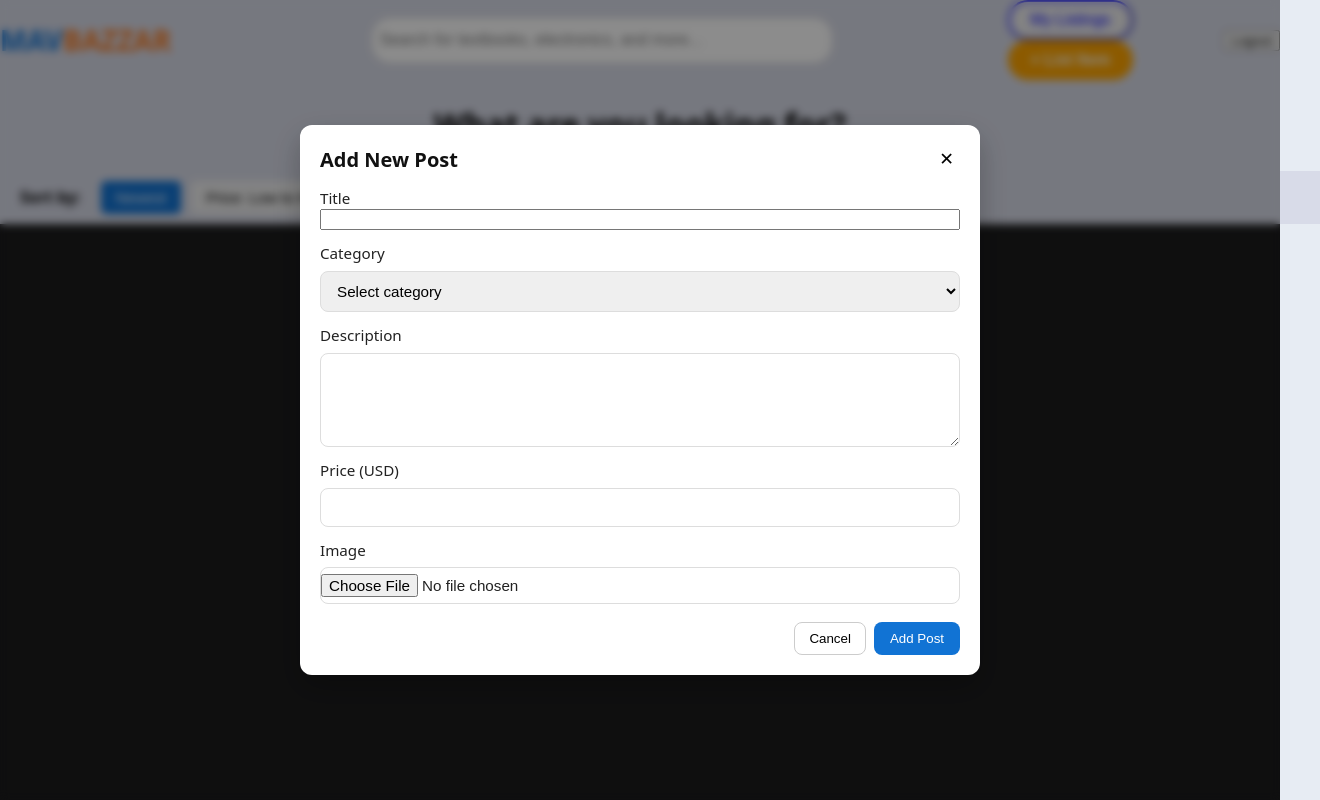
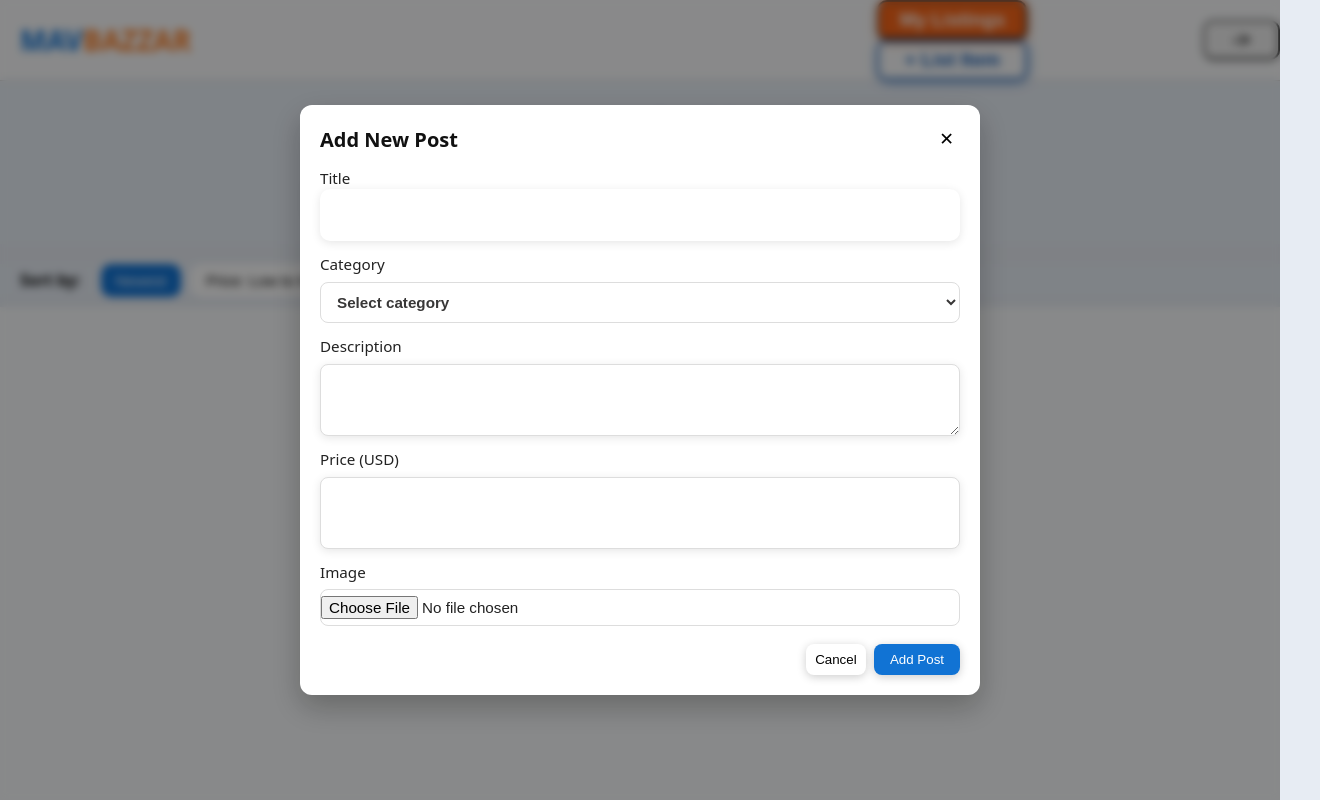
Before and after one commit to amitchell388/mavbazaarui, a React (Vite) app: page /home in a window 1280 px wide. Both pictures are taken after a click on the button "+ List Item". Shown: the top 800 px of the page, 1320 px wide, since content can reach past the window. Built offline with nearby package versions, Linux system fonts and the light colour scheme.

Commit message:
big fixes

```diff
--- a/src/css/homepage.css
+++ b/src/css/homepage.css
@@ -1,7 +1,7 @@
 
 
 .main_body_sec{
-    background-color: #1c1c1d;
+    background-color: #f8fafb;
     width: 100%;
     height: 100vh;
 
@@ -18,6 +18,8 @@
 .big-words{
     font-size: 1.75rem;
     font-weight: bold;
+    margin-left: 20px;
+    width: 70%;
 }
 
 .header{
@@ -26,8 +28,10 @@
     align-items: center;
     /* justify-content: space-between; */
     width: 100%;
+    height: 80px;
+    border-bottom: lightgray solid 1px;
 
-    background-color:#d8dbe8;
+    background-color:#f9fafb;
 }
 
 .sub-header{
@@ -36,8 +40,11 @@
     align-items: center;
     justify-content: space-between;
     width: 100%;
+    height: 100%;
 
-    background-color:#d8dbe8;
+    background-color: #e8eef6;
+    margin-bottom: 20px;
+
 
 }
 
@@ -45,40 +52,47 @@
 
 .search_bar{
     width: 50%;
-    height: 30px;
+    height: 50px;
+    background-color: white;
+    border-radius: 15px;
+    border: none;
 
-    padding: 7.5px;
-    font-size: 1rem;
-    border: 1px solid #ccc;
-    border-radius: 20px;
-    margin-left: 200px;
-    margin-right: 175px;
+    box-shadow: 0 2px 10px rgba(0, 0, 0, 0.1);
+    font-size: 1.2rem;
+    padding-left: 20px;
+    outline: none;
+    color: rgb(136, 136, 136);
+    margin-bottom: 20px;
+
 }
 
 .newpost-button{
-    width: 125px;
+    width: 150px;
     height: 40px;
 
-    border-radius: 20px;
-    font-size: 1rem;
+    border-radius: 10px;
+    font-size: 1.2rem;
     font-weight: bold;
-    background-color: orange;
-    color: white;
-    border: none;
+    border: 2px solid #165bb0;
+    background-color: transparent;
+    color: #165bb0;
+    box-shadow: 1px 2px 10px rgba(22, 91, 176, .6);
+
     cursor: pointer;
-    margin-right: 40px;
+    margin-right: 20px;
 }
 
 .myListing-button{
-    width: 125px;
+    width: 150px;
     height: 40px;
 
-    border-radius: 20px;
-    font-size: 1rem;
-    /* font-weight: bold; */
-    /* background-color: #4CAF50;  */
-    color: blue;
-    border-color: blue;
+    border-radius: 10px;
+    font-size: 1.2rem;
+    font-weight: bold;
+    background-color: #f76518;
+    color: white;
+    box-shadow: 1px 2px 10px rgba(247, 101, 24, .6);
+
     cursor: pointer;
     margin-right: 20px;
 }
@@ -142,22 +156,24 @@
     gap: 10px;
     align-items: center;
     width: 100%;
-    background-color: #d8dbe8;
-    padding: 10px 20px;
+    background-color: #e8eef6;
+    margin-bottom: 10px;
+
 }
 
 .sort-label{
     color: black;
     margin-right: 10px;
     font-weight: bold;
+    margin-left: 20px;
 }
 
 .sort-button{
     padding: 8px 15px;
-    background-color: #f0f0f0;
+    background-color: white;
     color: black;
     border: none;
-    border-radius: 5px;
+    border-radius: 10px;
     cursor: pointer;
     font-size: 0.95rem;
     transition: background-color 0.2s, color 0.2s;
@@ -171,3 +187,11 @@
     background-color: #1173d4;
     color: white;
 }
+
+.logout_but{
+    width: 80px;
+    height: 40px;
+    font-weight: bold;
+    font-size: 1.2rem;
+    border-radius: 10px;
+}
--- a/src/css/listingobj.css
+++ b/src/css/listingobj.css
@@ -11,10 +11,14 @@
     padding: 0;
 
 
+    margin-top: 20px;
+
 }
 
 .listing_img{
-    border-radius: 4%;
+    border-radius: 15px 15px 0 0;
+    width: 100%;
+    height: 60%;
 }
 
 .listing_bod{
@@ -23,12 +27,18 @@
     font-size: 1.25rem;
     padding-top: 2%;
     padding-left: 2%;
+    background-color: #ffffff;
+    border-radius: 0 0 15px 15px;
+
+    box-shadow: 0 2px 10px rgba(0, 0, 0, 0.1);
 
 
 }
 
 .listing_bod p{
     margin: 0;
+    color: black;
+    padding-bottom: 10px;
 }
 
 .listing_bod p:first-child{
--- a/src/css/login.css
+++ b/src/css/login.css
@@ -9,6 +9,7 @@
 
     height: 100vh;
     width: 100%;
+    background-color: #f8fafb;
 }
 
 .login-buttons{
@@ -27,6 +28,9 @@
     border-radius: 14px;
     font-size: 1.5rem;
     font-weight: bold;
+
+
+
 }
 
 .big-words{
@@ -50,4 +54,8 @@
     width: 380px;
     height: 50px;
     border-radius: 14px;
+
+    border: solid lightgray 1px;
+    box-shadow: 0 2px 10px rgba(0, 0, 0, 0.1) ;
+    outline: none;
 }
--- a/src/css/newpost.css
+++ b/src/css/newpost.css
@@ -84,10 +84,13 @@
 }
 
 .form-actions .cancel {
-    background: transparent;
-    border: 1px solid #ccc;
-    padding: 8px 14px;
+    background: white;
+    width: 60px;
+    border: none;
+    outline: none;
+    color: black;
     border-radius: 8px;
+    box-shadow: 0 2px 10px rgba(0, 0, 0, 0.2);
     cursor: pointer;
 }
 
@@ -98,4 +101,28 @@
     padding: 8px 16px;
     border-radius: 8px;
     cursor: pointer;
+    box-shadow: 0 2px 10px rgba(0, 0, 0, 0.2);
 }
+
+
+.input_in{
+    height: 50px;
+    border-radius: 10px;
+    background-color: white;
+    border: none;
+    outline: none;
+
+    box-shadow: 0 2px 10px rgba(0, 0, 0, 0.1);
+    color: black;
+    font-weight: bold;
+    font-family: Arial, Helvetica, sans-serif;
+
+}
+
+.cat_pick{
+    background-color: white;
+    color: rgb(56, 55, 55);
+    font-weight: bold;
+    font-size: 1rem;
+    font-family: Arial, Helvetica, sans-serif;
+}
--- a/src/objects/listing_obj.jsx
+++ b/src/objects/listing_obj.jsx
@@ -11,7 +11,7 @@ function ListingObj({ price, title, category, img_url, id }){
         <>
             <div className="listing_card" onClick={handleClick}>
 
-                <img src={img_url} alt='listing image' className='listing_img'/>
+                <img  src={img_url} alt='listing image' className='listing_img'/>
 
                 <div className='listing_bod'>
                     <p>${price}</p>
--- a/src/pages/homepage.jsx
+++ b/src/pages/homepage.jsx
@@ -40,7 +40,7 @@ function Homepage(){
                 throw new Error(`HTTP error! status: ${response.status}`);
             }
             const data = await response.json();
-            setListings(prevListings => [...prevListings, ...data.Listings]);
+            setListings(data.Listings);
         } catch (error) {
             console.error('Error fetching listings:', error);
             setError('Failed to load listings. Please try again.');
@@ -73,17 +73,15 @@ function Homepage(){
     return (
         <div>
         <header className='header'>
-            <div>
-                <span className='big-words'>
+            <div className='big-words'>
+
                     <span style={{ color: '#1173d4' }} >
                         MAV
                     </span>
                     <span style={{ color: '#f97a1f' }} >
                         BAZZAR
                     </span>
-                </span>
             </div>
-            <input className='search_bar' type="text" placeholder='Search for textbooks, electronics, and more...'/>
 
 
             <div>
@@ -102,17 +100,20 @@ function Homepage(){
 
 
 
-                <button onClick={() => navigate("/") }>
-                    Logout
+                <button className='logout_but' onClick={() => navigate("/") }>
+                    {"->"}
                 </button>
 
-            </header>
+        </header>
+
             <header className='sub-header'>
                 <h1 style={{color: 'black'}}>What are you looking for?</h1>
+                <input className='search_bar' type="text" placeholder='Search for textbooks, electronics, and more...'/>
+
             </header>
 
             <div className='sort-container'>
-                <span className='sort-label'>Sort by:</span>
+                <div className='sort-label'>Sort by:</div>
                 <button
                     onClick={() => setSortBy('newest')}
                     className={`sort-button ${sortBy === 'newest' ? 'active' : ''}`}
--- a/src/pages/listingpage.jsx
+++ b/src/pages/listingpage.jsx
@@ -57,7 +57,7 @@ function ListingPage() {
             </header>
 
             <div className='sub-header'>
-                <h1 style={{ color: 'black' }}>All Listings</h1>
+                <h1 style={{ color: 'black' }}>Your Listings</h1>
             </div>
 
             <div className='main_body_sec'>
@@ -72,6 +72,7 @@ function ListingPage() {
                         title={listing.title}
                         category={listing.category}
                         img_url={listing.img}
+                        id={listing.id}
                     />
                 ))}
             </div>
--- a/src/pages/newpostmodal.jsx
+++ b/src/pages/newpostmodal.jsx
@@ -1,4 +1,4 @@
-import React, { useEffect, useState } from 'react'
+import React, { useEffect, useState, useRef } from 'react'
 import '../css/newpost.css'
 import { useUser } from "../UserContext.jsx";
 
@@ -11,10 +11,25 @@ function NewPostModal({ isOpen, onClose }) {
     const [description, setDescription] = useState("");
     const [price, setPrice] = useState("");
     const [image, setImage] = useState(null);
+    const fileInputRef = useRef(null);
+
+    function resetForm() {
+        setTitle("");
+        setCategory("");
+        setDescription("");
+        setPrice("");
+        setImage(null);
+        if (fileInputRef.current) {
+            fileInputRef.current.value = "";
+        }
+    }
 
     useEffect(() => {
         if (isOpen) document.body.classList.add('modal-open')
-        else document.body.classList.remove('modal-open')
+        else {
+            document.body.classList.remove('modal-open')
+            resetForm();
+        }
         return () => document.body.classList.remove('modal-open')
     }, [isOpen])
 
@@ -32,13 +47,14 @@ function NewPostModal({ isOpen, onClose }) {
             const categoryStr = String(category);
             const descriptionStr = String(description);
 
-            const url = `https://insy-project.onrender.com/post_listing/${encodeURIComponent(userId)}/${encodeURIComponent(titleStr)}/${encodeURIComponent(categoryStr)}/${encodeURIComponent(priceStr)}/${encodeURIComponent(descriptionStr)}`;
+            console.log("Submitting post with data:", { userId, titleStr, categoryStr, priceStr, descriptionStr, image });
+            const response = await fetch('https://insy-project.onrender.com/post_listing/' + userId + '/' + titleStr + '/' + categoryStr + '/' + priceStr + '/' + descriptionStr);
 
-            const response = await fetch(url);
-
-            if(!response.ok){
+            if (!response.ok) {
                 throw new Error(`HTTP error! status: ${response.status}`);
             }
+
+
 
 
 
@@ -50,6 +66,7 @@ function NewPostModal({ isOpen, onClose }) {
 
 
 
+resetForm();
         onClose();
     }
 
@@ -66,12 +83,12 @@ function NewPostModal({ isOpen, onClose }) {
                     <form className="post-form" onSubmit={handleSubmit}>
                         <label>
                             Title
-                            <input value={title} onChange={e => setTitle(e.target.value)} required />
+                            <input className='input_in' value={title} onChange={e => setTitle(e.target.value)} required />
                         </label>
 
                         <label>
                             Category
-                            <select value={category} onChange={e => setCategory(e.target.value)} required>
+                            <select className='cat_pick' value={category} onChange={e => setCategory(e.target.value)} required>
                                 <option value="">Select category</option>
                                 <option value="textbooks">Textbooks</option>
                                 <option value="electronics">Electronics</option>
@@ -83,22 +100,24 @@ function NewPostModal({ isOpen, onClose }) {
 
                         <label>
                             Description
-                            <textarea value={description} onChange={e => setDescription(e.target.value)} rows={4} />
+                            <textarea className='input_in' value={description} onChange={e => setDescription(e.target.value)} rows={4} />
                         </label>
 
                         <label>
                             Price (USD)
-                            <input type="number" value={price} onChange={e => setPrice(e.target.value)} min="0" step="0.01" />
+                            <input className='input_in' type="number" value={price} onChange={e => setPrice(e.target.value)} min="0" step="0.01" />
                         </label>
 
                         <label className="file-label">
                             Image
-                            <input type="file" accept="image/*" onChange={handleImageChange} />
+                            <input ref={fileInputRef} type="file" accept="image/*" onChange={handleImageChange} />
                         </label>
 
                         <div className="form-actions">
                             <button type="button" className="cancel" onClick={onClose}>Cancel</button>
                             <button type="submit" className="submit">Add Post</button>
+
+
                         </div>
                     </form>
                 </div>
```
